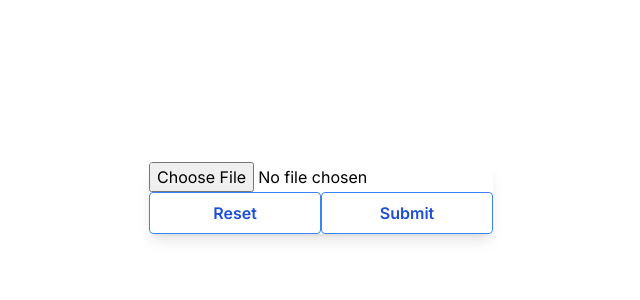
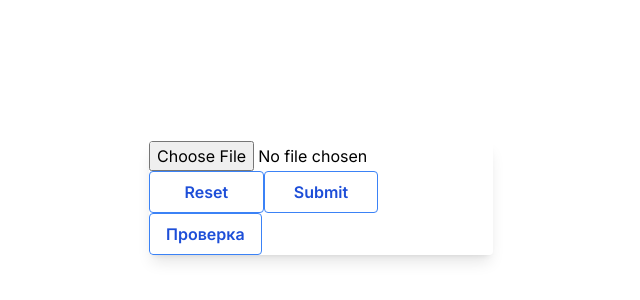
Before and after one commit to Malinnik/atomic-hack, a Next.js app in the folder frontend/: page / in a window 1280 px wide. Shown: the part 202-502 px from the top of the page, without its empty margins (319-959 px from the left). Built offline with nearby package versions, Linux system fonts and the light colour scheme.

Commit message:
Добавлена кнопка проверки - отправка формы через fetch

```diff
--- a/frontend/src/app/(landing)/page.tsx
+++ b/frontend/src/app/(landing)/page.tsx
@@ -1,38 +1,68 @@
 'use client';
-
-import { useState } from "react";
+import { read } from "fs";
+import { ChangeEvent, useState } from "react";
+import Image from 'next/image'
 
 export default function Home() {
 
-  const [selectedImage, setSelectedImage] = useState();
+  const [selectedImage, setSelectedImage] = useState<string | null>(null);
 
-  const imageChange = (e) => {
-    if (e.target.files && e.target.files.length > 0){
+  const imageChange = (e: ChangeEvent<HTMLInputElement>) => {
+
+    // const file = e.target.files?.[0]
+
+    // if (file) {
+    //   const reader = new FileReader();
+    //   reader.onload = () => {
+    //     setSelectedImage(reader.result as string)
+    //   }
+    //   reader.readAsDataURL(file);
+    // }
+
+    if (e.target.files && e.target.files.length > 0) {
       setSelectedImage(e.target.files[0]);
     }
   };
 
-  const removeSelectedImage  =  ()  =>  {
-    setSelectedImage();
-  }
+  const removeSelectedImage = () => {
+    setSelectedImage(null);
+  };
 
 
+  const handleSubmit = () => {
+
+    let formData = new FormData();
+    formData.append('image', selectedImage);
+
+    const result = fetch('/api/v2/test', {
+      method: 'POST',
+      // headers: {
+      //   'Content-Type': 'multipart/form-data',
+      // },
+      body: formData,
+    });
+
+    result.then((response) => response.blob()).then((blob) => setSelectedImage(blob));
+  };
+
   return (
-    <div className="grid place-items-center h-screen">
+    <div className="grid place-items-center h-screen ">
+
       <div className="max-w-sm rounded overflow-hidden shadow-lg">
 
         <form action="/api/v2/test" method="post" accept-charset="utf-8" encType="multipart/form-data">
-          <input type="file" name="image" accept="image/*" onChange={imageChange}/>
+          <input type="file" name="image" accept="image/*" onChange={imageChange} />
           {selectedImage && (
             <>
               <img src={URL.createObjectURL(selectedImage)} alt="Thumb" />
             </>
           )}
-          <div className="grid grid-cols-2 content-between">
-            <input className="bg-transparent hover:bg-blue-500 text-blue-700 font-semibold hover:text-white py-2 px-4 border border-blue-500 hover:border-transparent rounded" onClick={removeSelectedImage} type="reset" value="Reset"/>
-            <input className="bg-transparent hover:bg-blue-500 text-blue-700 font-semibold hover:text-white py-2 px-4 border border-blue-500 hover:border-transparent rounded" type="submit" value="Submit"/>
+          <div className="grid grid-cols-3 content-between">
+            <input className="bg-transparent hover:bg-blue-500 text-blue-700 font-semibold hover:text-white py-2 px-4 border border-blue-500 hover:border-transparent rounded" onClick={removeSelectedImage} type="reset" value="Reset" />
+            <input className="bg-transparent hover:bg-blue-500 text-blue-700 font-semibold hover:text-white py-2 px-4 border border-blue-500 hover:border-transparent rounded" type="submit" value="Submit" />
           </div>
         </form>
+        <button onClick={handleSubmit} className="bg-transparent hover:bg-blue-500 text-blue-700 font-semibold hover:text-white py-2 px-4 border border-blue-500 hover:border-transparent rounded">Проверка</button>
       </div>
     </div>
   );
```
